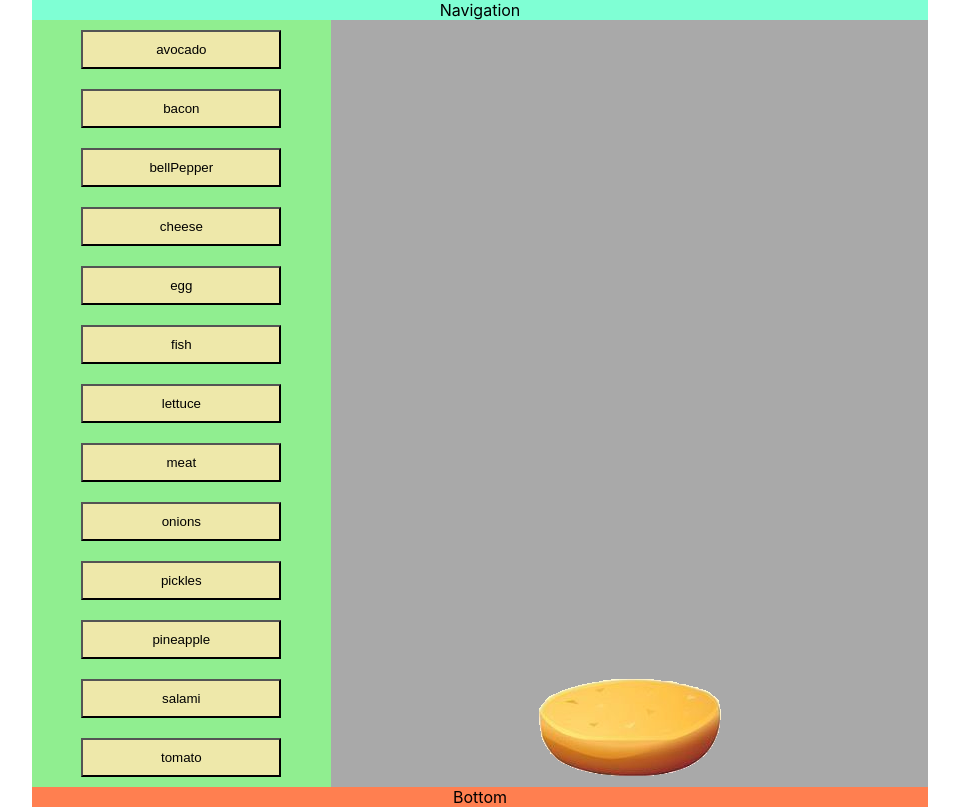
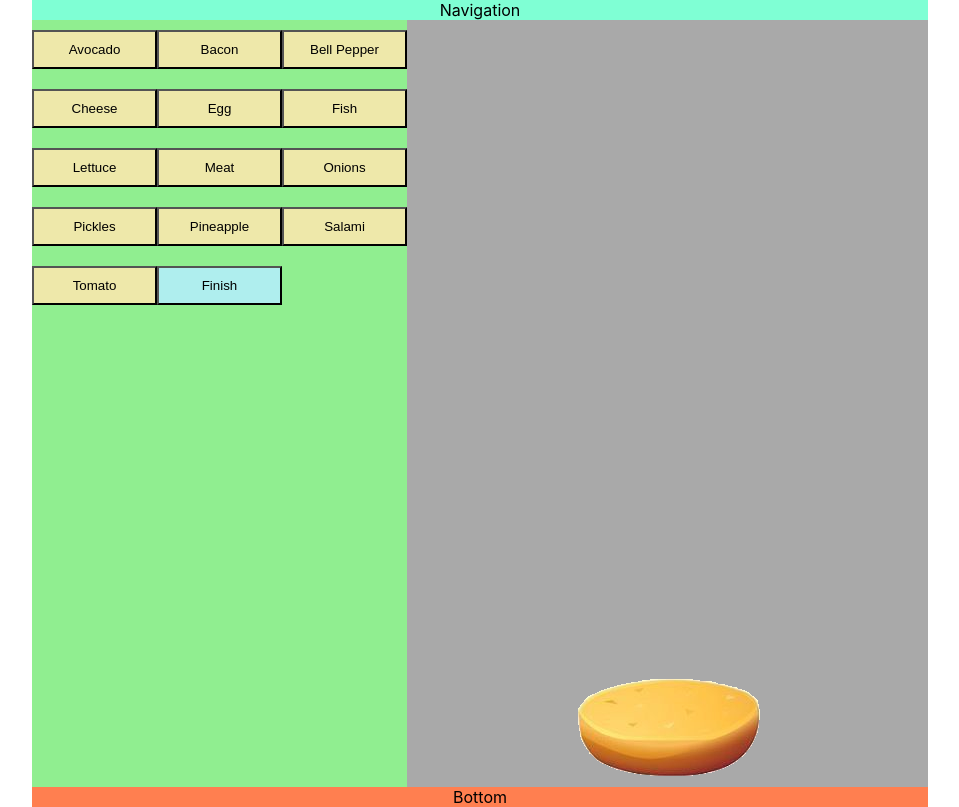
Before and after one commit to KrzysztofLesny/burger, a React (Create React App) app: page / in a window 1280 px wide. Shown: the whole page, without its empty margins (160-1119 px from the left). Built offline with nearby package versions, Linux system fonts and the light colour scheme.

Commit message:
update to burger builder

```diff
--- a/src/components/Builder.js
+++ b/src/components/Builder.js
@@ -2,8 +2,9 @@ import React from 'react';
 import close from '../img/close.png'
 
 const Builder = ({burger, removeFromBurger}) => {
+    console.log(burger)
     const WholeBurger = burger.map(item => {
-        const imageUrl = require(`../img/${item.name}.png`)
+        const imageUrl = require(`../img/${item.url}.png`)
         return (
             <div
                 key={item.id}
@@ -17,6 +18,7 @@ const Builder = ({burger, removeFromBurger}) => {
             >
                 {burger.length-1 === item.id &&
                     item.id !== 0 &&
+                    item.url !== `bunTop` &&
                     <img
                         src={close}
                         alt="close button"
--- a/src/components/Buttons.js
+++ b/src/components/Buttons.js
@@ -4,14 +4,18 @@ const Buttons = ({ingredients, addToBurger}) => {
     const buttons = ingredients.map(ingredient => (
         <button
             key={ingredient.id}
-            onClick={() => addToBurger(ingredient.name)}
-            className='Left__Button'
+            onClick={() => addToBurger(ingredient.url)}
+            className={ingredient.id !== 13 ?
+                `SideNav__Button`
+                :
+                `SideNav__Button-Finish`
+            }
         >
             {ingredient.name}
         </button>
     ));
     return (
-        <div className="Buttons">
+        <div className="SideNav__Buttons">
             {buttons}
         </div>
     );
--- a/src/components/Main.js
+++ b/src/components/Main.js
@@ -5,76 +5,98 @@ import Builder from './Builder';
 
 class Main extends Component {
     state = {
+        burgerFinished: false,
         ingredients: [
             {
                 id: 0,
-                name: `avocado`
+                url: `avocado`,
+                name: `Avocado`
             },
             {
                 id: 1,
-                name: `bacon`
+                url: `bacon`,
+                name: `Bacon`
             },
             {
                 id: 2,
-                name: `bellPepper`
+                url: `bellPepper`,
+                name: `Bell Pepper`
             },
             {
                 id: 3,
-                name: `cheese`
+                url: `cheese`,
+                name: `Cheese`
             },
             {
                 id: 4,
-                name: `egg`
+                url: `egg`,
+                name: `Egg`
             },
             {
                 id: 5,
-                name: `fish`
+                url: `fish`,
+                name: `Fish`
             },
             {
                 id: 6,
-                name: `lettuce`
+                url: `lettuce`,
+                name: `Lettuce`
             },
             {
                 id: 7,
-                name: `meat`
+                url: `meat`,
+                name: `Meat`
             },
             {
                 id: 8,
-                name: `onions`
+                url: `onions`,
+                name: `Onions`
             },
             {
                 id: 9,
-                name: `pickles`
+                url: `pickles`,
+                name: `Pickles`
             },
             {
                 id: 10,
-                name: `pineapple`
+                url: `pineapple`,
+                name: `Pineapple`
+
             },
             {
                 id: 11,
-                name: `salami`
+                url: `salami`,
+                name: `Salami`
             },
             {
                 id: 12,
-                name: `tomato`
+                url: `tomato`,
+                name: `Tomato`
+            },
+            {
+                id: 13,
+                url: `bunTop`,
+                name: `Finish`
             }
         ],
         burger: [
             {
                 id: 0,
-                name: `bunBottom`
+                url: `bunBottom`
             }
 
         ]
     }
 
-    addToBurger = (name) => {
+    addToBurger = (url) => {
         const newEl = {
             id: this.state.burger.length,
-            name
-        }
+            url
+        };
+        const burgerFinished = url === `bunTop` ? true : false;
         this.setState((prevState) => ({
             burger: [...prevState.burger, newEl],
+            burgerFinished
         }))
     }
 
@@ -89,11 +111,15 @@ class Main extends Component {
     render() {
         return (
             <div className="Main">
-                <div className="Left">
+                <div className="SideNav">
+                    {!this.state.burgerFinished ?
                     <Buttons
                         ingredients={this.state.ingredients}
                         addToBurger={this.addToBurger}
                     />
+                    :
+                    `tu bedzie order form`
+                    }
                 </div>
                 <div className="Right">
                     <Builder
--- a/src/components/styles/Main.scss
+++ b/src/components/styles/Main.scss
@@ -2,19 +2,33 @@
     width: 100%;
     background-color: lightgray;
     display: grid;
-    grid-template-columns: 1fr 2fr;
+    grid-template-columns: 2fr 3fr;
 }
 
-.Left {
+.SideNav {
     background-color: lightgreen;
+
+    &__Buttons {
+        display: grid;
+        grid-template-columns: 1fr 1fr 1fr;
+    }
 
     &__Button {
         cursor: pointer;
         background-color: palegoldenrod;
-        width: 200px;
+        width: 125px;
         padding: 10px;
         margin: 10px 0;
+
+        &-Finish {
+            cursor: pointer;
+            background-color: paleturquoise;
+            width: 100%;
+            padding: 10px;
+            margin: 10px 0;
+        }
     }
+
 }
 
 .Right {
```
